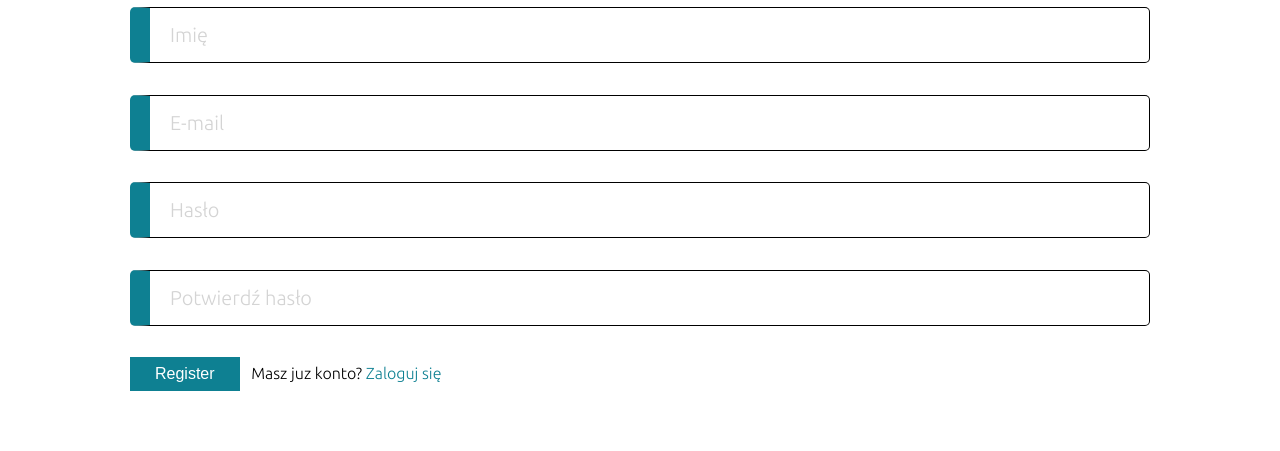
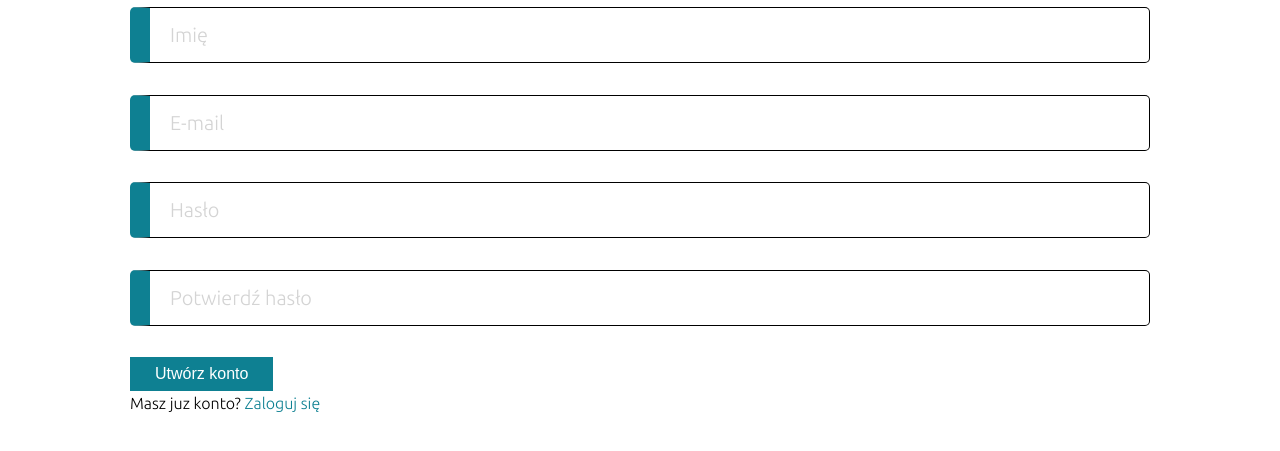
Before and after one commit to Elldrigar/Layout_for_Junior-Network, a website: page register.html in a window 1280 px wide. Shown: the part 215-666 px from the top of the page. Drawn offline with nearby package versions, Linux system fonts and the light colour scheme; files that its build step writes are made by us from their sources.

Commit message:
Change class name and input value

```diff
--- a/register.html
+++ b/register.html
@@ -41,8 +41,8 @@
             <input class="form__input" type="password" placeholder="Potwierdź hasło" id="confirmPassword" minlength="8" required>
             <label class="form__label" for="confirmPassword" >Potwierdź swoje hasło</label>
         </div>
-        <input type="submit" value="Register" class="btn btn-primary">
-        <p class="my-1">Masz juz konto? <a href="login.html"> Zaloguj się</a></p>
+        <input type="submit" value="Utwórz konto" class="btn btn-primary">
+        <p class="margin-vertical-1 already-account">Masz juz konto? <a href="login.html"> Zaloguj się</a></p>
     </form>
 
 </section>
```
Also changed, not shown: sass/components/_forms.scss (renamed from sass/components/forms.scss).
